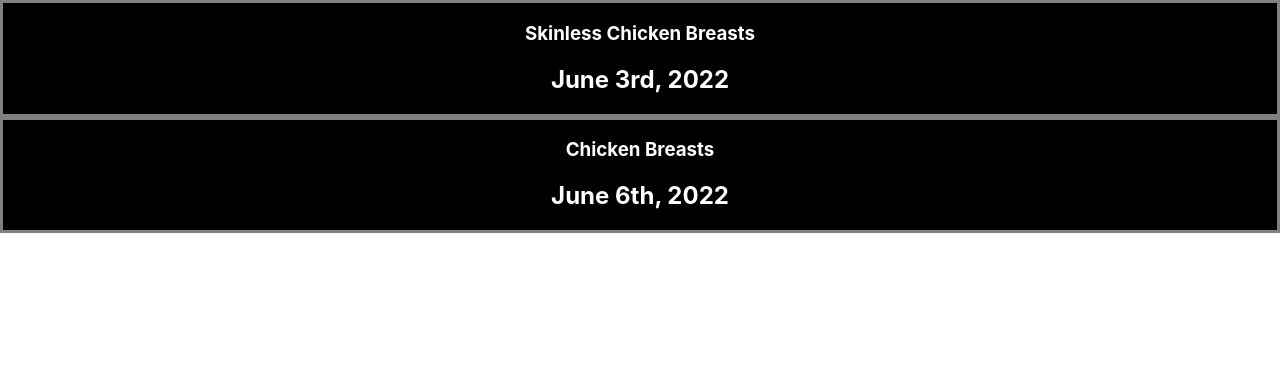
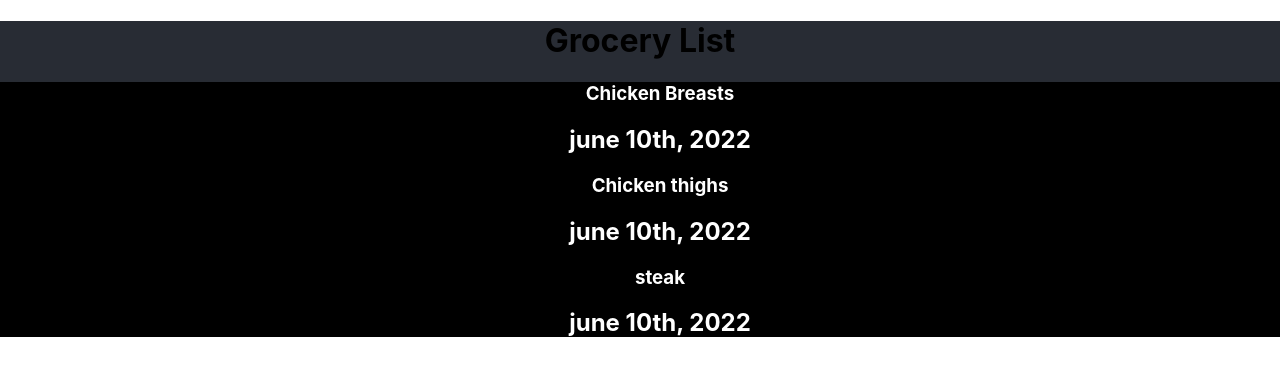
Before and after one commit to lincoln-anderson/interview-example, a React (Create React App) app: page / in a window 1280 px wide. Shown: the top 376 px of the page. Built offline with nearby package versions, Linux system fonts and the light colour scheme.

Commit message:
using js to generate list

```diff
--- a/src/App.css
+++ b/src/App.css
@@ -31,8 +31,11 @@
 }
 
 .groceryitemCard {
-  border: gray;
-  border-style: solid;
   background-color: black;
   color: white;
 }
+
+.groceryitemCard-li {
+  border-style: solid;
+  border-color: rgb(221, 47, 47)
+}
--- a/src/App.js
+++ b/src/App.js
@@ -3,15 +3,19 @@ import './App.css';
 import React from "react";
 
 function App() {
+  const items = [
+    {id: 3, name: "Chicken Breasts", datePurchased: "june 6th 2022", dateExpiring: "june 10th, 2022"},
+    {id: 2, name: "Chicken thighs", datePurchased: "june 6th 2022", dateExpiring: "june 10th, 2022"},
+    {id: 1, name: "steak", datePurchased: "june 6th 2022", dateExpiring: "june 10th, 2022"}
+  ]
   return (
     <div className="App">
+
+      <h1>Grocery List</h1>
         <div className="groceryitemCard">
-          <GroceryItemCard name="Skinless Chicken Breasts"
-          dateExpiring="June 3rd, 2022"></GroceryItemCard>
-        </div>
-        <div className="groceryitemCard">
-          <GroceryItemCard name="Chicken Breasts"
-          dateExpiring="June 6th, 2022"></GroceryItemCard>
+          <ul>
+            {items.map((item) => <GroceryItemCard key={item.id} name={item.name} dateExpiring={item.dateExpiring} />)}
+          </ul>
         </div>
     </div>
   );
--- a/src/groceryItem.js
+++ b/src/groceryItem.js
@@ -1,5 +1,8 @@
+import { v4 as uuidv4 } from 'uuid';
+
 class GroceryItem {
-	constructor(name, datePurchased, dateExpiring) {
+	constructor(id, name, datePurchased, dateExpiring) {
+		this.id = id
 		this.name = name
 		this.datePurchased = datePurchased
 		this.dateExpiring = dateExpiring
--- a/src/groceryItemCard.js
+++ b/src/groceryItemCard.js
@@ -1,8 +1,8 @@
-export default function GroceryItemCard({name, dateExpiring}) {
+export default function GroceryItemCard(props) {
 	return (
-		<div className = "groceryItemCard">
-			<h3>{name}</h3>
-			<h2>{dateExpiring}</h2>
+		<div className = "groceryItemCard-li">
+			<h3>{props.name}</h3>
+			<h2>{props.dateExpiring}</h2>
 		</div>
 	)
 }
```
